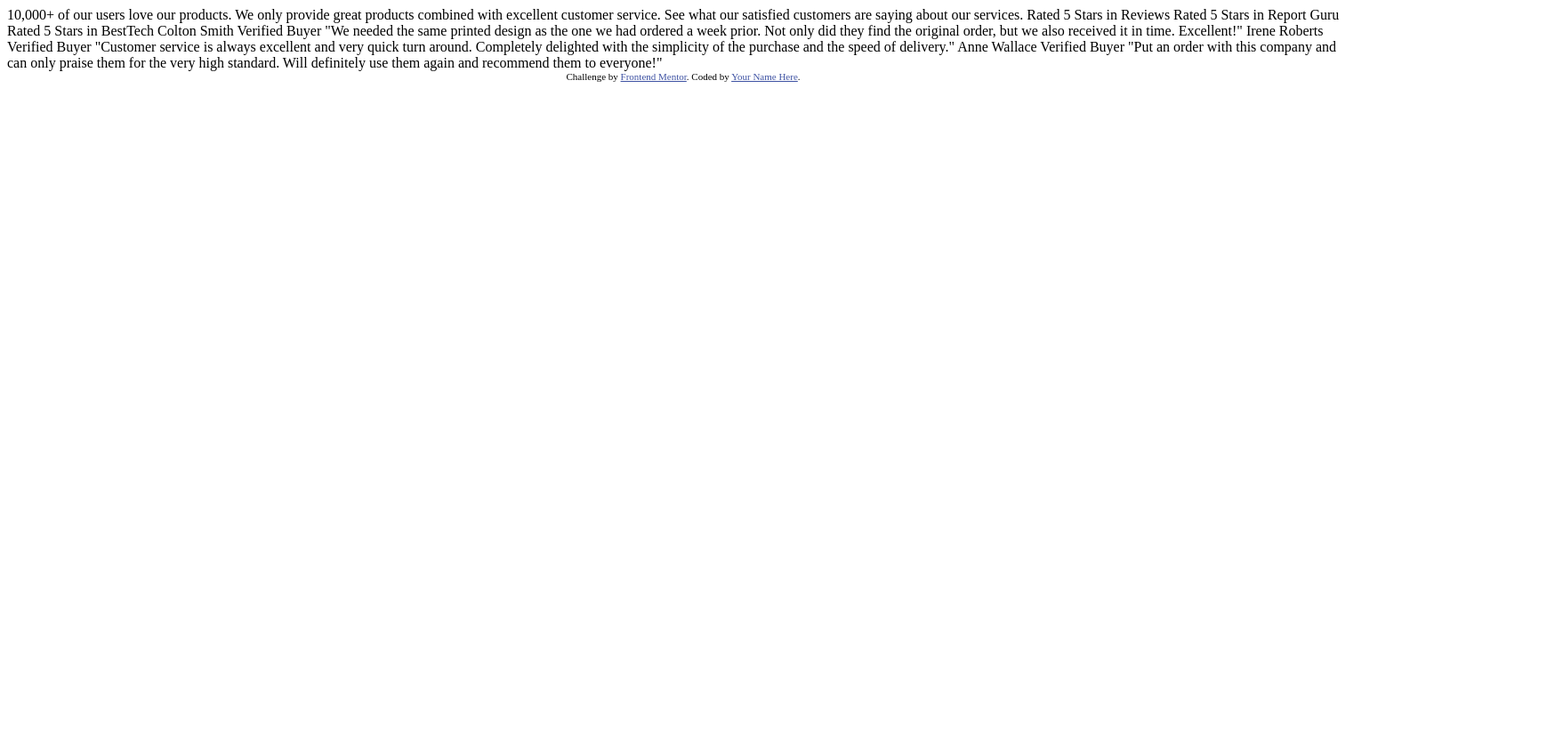
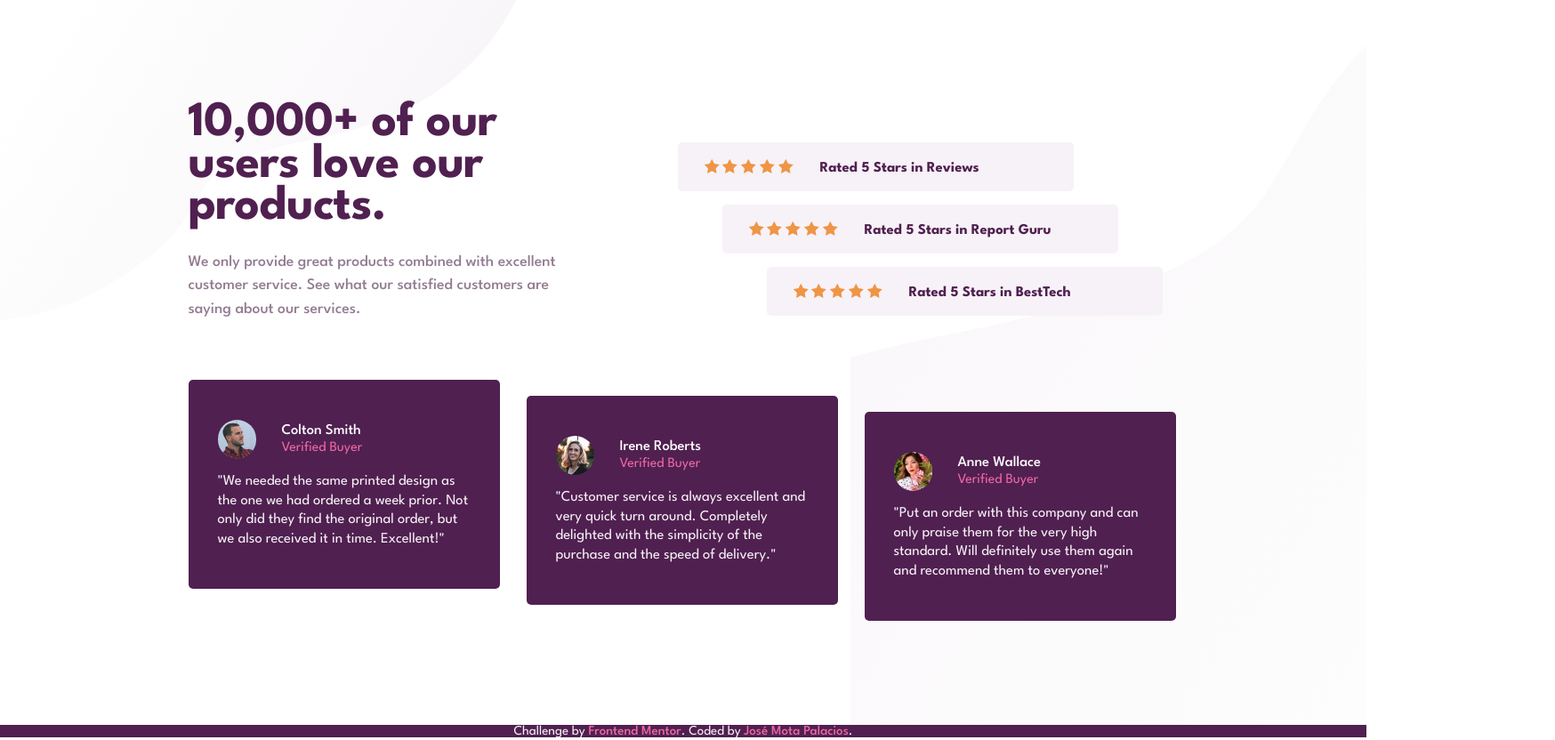
Before and after one commit to JoseMotaPalacios/FEM-entor-desafio5, a plain HTML site: page social-proof-section-master/index.html in a window 1536 px wide. Shown: the whole page at 89% size, 1748 px wide, since content can reach past the window. Before the commit the page ends 800 px from the top, so only its background shows below. Drawn offline with Linux system fonts and the light colour scheme.

Commit message:
Archivos idex.html y styles.css

```diff
--- a/social-proof-section-master/index.html
+++ b/social-proof-section-master/index.html
@@ -3,7 +3,6 @@
   <head>
     <meta charset="UTF-8" />
     <meta name="viewport" content="width=device-width, initial-scale=1.0" />
-    <!-- displays site properly based on user's device -->
 
     <link
       rel="icon"
@@ -11,51 +10,81 @@
       sizes="32x32"
       href="./images/favicon-32x32.png"
     />
+    <link rel="stylesheet" href="styles.css">
 
     <title>Frontend Mentor | Social proof section</title>
 
-    <!-- Feel free to remove these styles or customise in your own stylesheet 👍 -->
-    <style>
-      .attribution {
-        font-size: 11px;
-        text-align: center;
-      }
-      .attribution a {
-        color: hsl(228, 45%, 44%);
-      }
-    </style>
   </head>
   <body>
-    10,000+ of our users love our products.
 
-    We only provide great products combined with excellent customer service.
-    See what our satisfied customers are saying about our services.
+    <main>
+      <section class="section1">
+        <h1>10,000+ of our users love our products.</h1>
+        <p>We only provide great products combined with excellent customer service. See what our satisfied customers are saying about our services.</p>
+      </section>
 
-    Rated 5 Stars in Reviews
-    Rated 5 Stars in Report Guru
-    Rated 5 Stars in BestTech
+      <section class="section2">
+        <div class="section2__container">
+          <div class="section2__stars">
+            <img src="./images/icon-star.svg" alt="star icon">
+            <img src="./images/icon-star.svg" alt="star icon">
+            <img src="./images/icon-star.svg" alt="star icon">
+            <img src="./images/icon-star.svg" alt="star icon">
+            <img src="./images/icon-star.svg" alt="star icon">
+          </div>
+          <p class="section2__rated">Rated 5 Stars in Reviews</p>
+        </div>
+        <div class="section2__container">
+          <div class="section2__stars">
+            <img src="./images/icon-star.svg" alt="star icon">
+            <img src="./images/icon-star.svg" alt="star icon">
+            <img src="./images/icon-star.svg" alt="star icon">
+            <img src="./images/icon-star.svg" alt="star icon">
+            <img src="./images/icon-star.svg" alt="star icon">
+          </div>
+          <p class="section2__rated">Rated 5 Stars in Report Guru</p>
+        </div>
+        <div class="section2__container">
+          <div class="section2__stars">
+            <img src="./images/icon-star.svg" alt="star icon">
+            <img src="./images/icon-star.svg" alt="star icon">
+            <img src="./images/icon-star.svg" alt="star icon">
+            <img src="./images/icon-star.svg" alt="star icon">
+            <img src="./images/icon-star.svg" alt="star icon">
+          </div>
+          <p class="section2__rated">Rated 5 Stars in BestTech</p>
+        </div>
+      </section>
 
-    Colton Smith
-    Verified Buyer
-    "We needed the same printed design as the one we had ordered a week prior.
-    Not only did they find the original order, but we also received it in time.
-    Excellent!"
+      <section class="section3">
+        <div class="section3__container">
+          <img src="./images/image-colton.jpg" alt="Colton Smith">
+          <h4 class="section3__name">Colton Smith</h4>
+          <h4 class="section3__status">Verified Buyer</h4>
+          <p class="section3__opinion">"We needed the same printed design as the one we had ordered a week prior. Not only did they find the original order, but we also received it in time. Excellent!"</p>
+        </div>
+        <div class="section3__container">
+          <img src="./images/image-irene.jpg" alt="Irene Roberts">
+          <h4 class="section3__name">Irene Roberts</h4>
+          <h4 class="section3__status">Verified Buyer</h4>
+          <p class="section3__opinion">"Customer service is always excellent and very quick turn around. Completely delighted with the simplicity of the purchase and the speed of delivery."</p>
+        </div>
+        <div class="section3__container">
+          <img src="./images/image-anne.jpg" alt="Anne Wallace">
+          <h4 class="section3__name">Anne Wallace</h4>
+          <h4 class="section3__status">Verified Buyer</h4>
+          <p class="section3__opinion">"Put an order with this company and can only praise them for the very high standard. Will definitely use them again and recommend them to everyone!"</p>
+        </div>
+      </section>
 
-    Irene Roberts
-    Verified Buyer
-    "Customer service is always excellent and very quick turn around. Completely
-    delighted with the simplicity of the purchase and the speed of delivery."
-
-    Anne Wallace
-    Verified Buyer
-    "Put an order with this company and can only praise them for the very high
-    standard. Will definitely use them again and recommend them to everyone!"
+    </main>
 
     <div class="attribution">
       Challenge by
       <a href="https://www.frontendmentor.io?ref=challenge" target="_blank"
         >Frontend Mentor</a
-      >. Coded by <a href="#">Your Name Here</a>.
+      >. Coded by <a href="#">José Mota Palacios</a>.
     </div>
+
   </body>
 </html>
--- /dev/null
+++ b/social-proof-section-master/styles.css
@@ -0,0 +1,383 @@
+@import url('https://fonts.googleapis.com/css2?family=League+Spartan:wght@400;500;700&display=swap');
+
+:root{
+    --Very-Dark-Magenta: hsl(300, 43%, 22%);
+    --Soft-Pink: hsl(333, 80%, 67%);
+    --Dark-Grayish-Magenta: hsl(303, 10%, 53%);
+    --Light-Grayish-Magenta: hsl(300, 24%, 96%);
+    --White: hsl(0, 0%, 100%);
+}
+
+*{
+    margin: 0;
+    padding: 0;
+    box-sizing: border-box;
+}
+
+/*@media only screen and (min-width:375px) and (max-width:1439px){*/
+
+body{
+    font-family: 'League Spartan', sans-serif;
+    font-size: 15px;
+    background-image: url(./images/bg-pattern-top-mobile.svg), url(./images/bg-pattern-bottom-mobile.svg);
+    background-repeat: no-repeat;
+    background-size: 400px;
+    background-position: top left, bottom right;
+}
+
+main{
+    width: 375px;
+    margin: 80px auto;
+}
+
+.section1{
+    text-align: center;
+    height: 215px;
+}
+
+.section1 h1{
+    color: var(--Very-Dark-Magenta);
+    font-size: 2.7em;
+    font-weight: 700;
+    width: 70%;
+    margin-left: auto;
+    margin-right: auto;
+    line-height: .8em;
+}
+
+.section1 p{
+    color: var(--Dark-Grayish-Magenta);
+    margin-top: 25px;
+    font-size: 1.2em;
+    font-weight: 500;
+    line-height: 1.4em;
+    width: 90%;
+    margin-left: auto;
+    margin-right: auto;
+}
+
+.section2{
+    width: 90%;
+    height: 265px;
+    margin: 45px auto 0;
+}
+
+.section2__container{
+    width: 100%;
+    height: 80px;
+    background-color: var(--Light-Grayish-Magenta);
+    margin-bottom: 15px;
+    border-radius: 5px;
+    display: flex;
+    flex-direction: column;
+    align-items: center;
+}
+
+.section2__stars{
+    margin: 20px auto 10px;
+}
+
+.section2__rated{
+    font-weight: 700;
+    font-size: 1.1em;
+    color: var(--Very-Dark-Magenta);
+}
+
+.section3{
+    width: 90%;
+    height: 780px;
+    margin: 50px auto 100px;
+}
+
+.section3__container{
+    width: 100%;
+    height: 250px;
+    background-color: var(--Very-Dark-Magenta);
+    margin-bottom: 15px;
+    border-radius: 5px;
+    display: grid;
+    grid-template-columns: repeat(2, 1fr);
+    grid-template-rows: repeat(2, 1fr);
+}
+
+.section3__container img{
+    border-radius: 50%;
+    width: 25%;
+    grid-column: 1 / 2;
+    grid-row: 1 / 2;
+    margin-left: 33px;
+    margin-top: 45px;
+}
+
+.section3__name{
+    font-weight: 500;
+    font-size: 1.1em;
+    color: var(--White);
+    grid-column: 2 / 3;
+    grid-row: 2 / 3;
+    margin-left: -70px;
+    margin-top: -60px;
+}
+
+.section3__status{
+    font-weight: 400;
+    font-size: 1.05em;
+    color: var(--Soft-Pink);
+    grid-column: 2 / 3;
+    grid-row: 2 / 3;
+    margin-left: -70px;
+    margin-top: -40px;
+}
+
+.section3__opinion{
+    font-weight: 400;
+    font-size: 1.1em;
+    color: var(--Light-Grayish-Magenta);
+    line-height: 1.3em;
+    grid-column: 1 / 3;
+    grid-row: 2 / 3;
+    width: 79%;
+    margin-left: 33px;
+    margin-bottom: 35px;
+}
+
+.attribution {
+    font-size: 15px;
+    text-align: center;
+    background-color: var(--Very-Dark-Magenta);
+    color: var(--Light-Grayish-Magenta);
+}
+.attribution a {
+    color: var(--Soft-Pink);
+    text-decoration: none;
+    font-weight: 500;
+}
+
+.attribution a:hover{
+    background-color: var(--Soft-Pink);
+    color: var(--Very-Dark-Magenta);
+}
+
+/*}*/
+
+@media only screen and (min-width:1440px) {
+
+    body{
+        font-family: 'League Spartan', sans-serif;
+        font-size: 15px;
+        background-image: url(./images/bg-pattern-top-mobile.svg), url(./images/bg-pattern-bottom-mobile.svg);
+        background-repeat: no-repeat;
+        background-size: 580px;
+        background-position: top left, bottom right;
+    }
+
+    main{
+        width: 1113px;
+        height: 585px;
+        margin: 115px auto;
+        display: grid;
+        grid-template-columns: 415px repeat(2, 1fr);
+        grid-template-rows: repeat(2, 1fr);
+    }
+
+    .section1{
+        text-align: left;
+        height: 230px;
+        width: 100%;
+        grid-column: 1 / 2;
+        grid-row: 1 / 2;
+    }
+
+    .section1 h1{
+        color: var(--Very-Dark-Magenta);
+        font-size: 3.7em;
+        font-weight: 700;
+        line-height: .85em;
+        margin-left: 0;
+        width: 100%;
+        letter-spacing: -0.5px;
+    }
+
+    .section1 p{
+        color: var(--Dark-Grayish-Magenta);
+        margin-top: 25px;
+        font-size: 1.18em;
+        font-weight: 500;
+        line-height: 1.5em;
+        margin-left: 0;
+        width: 100%;
+    }
+
+    .section2{
+        width: 100%;
+        grid-column: 2 / 4;
+        grid-row: 1 / 4;
+        position: absolute;
+    }
+
+    .section2__container{
+        width: 445px;
+        height: 55px;
+        background-color: var(--Light-Grayish-Magenta);
+        margin-bottom: 15px;
+        border-radius: 5px;
+        display: flex;
+        flex-direction: row;
+        position: relative;
+        left: 650px;
+    }
+
+    .section2__container:nth-last-of-type(2){
+        width: 445px;
+        height: 55px;
+        background-color: var(--Light-Grayish-Magenta);
+        margin-bottom: 15px;
+        border-radius: 5px;
+        display: flex;
+        flex-direction: row;
+        position: relative;
+        left: 600px;
+    }
+
+    .section2__container:nth-last-of-type(3){
+        width: 445px;
+        height: 55px;
+        background-color: var(--Light-Grayish-Magenta);
+        margin-bottom: 15px;
+        border-radius: 5px;
+        display: flex;
+        flex-direction: row;
+        position: relative;
+        left: 550px;
+    }
+
+    .section2__stars{
+        margin-left: 30px;
+        margin-bottom: 19px;
+        margin-top: 21px;
+        margin-right: 0;
+    }
+
+    .section2__rated{
+        font-weight: 700;
+        font-size: 1.1em;
+        color: var(--Very-Dark-Magenta);
+        margin-bottom: 19px;
+        margin-top: 21px;
+        margin-left: 30px;
+    }
+
+
+    .section3{
+        width: 100%;
+        height: 780px;
+        grid-column: 1 / 4;
+        grid-row: 2 / 5;
+        display: flex;
+        flex-direction: row;
+    }
+
+    .section3__container{
+        width: 350px;
+        height: 235px;
+        background-color: var(--Very-Dark-Magenta);
+        border-radius: 5px;
+        display: grid;
+        grid-template-columns: repeat(2, 1fr);
+        grid-template-rows: repeat(2, 1fr);
+    }
+
+    .section3__container:nth-of-type(1){
+        width: 350px;
+        height: 235px;
+        background-color: var(--Very-Dark-Magenta);
+        border-radius: 5px;
+        display: grid;
+        grid-template-columns: repeat(2, 1fr);
+        grid-template-rows: repeat(2, 1fr);
+        margin-right: 30px;
+        margin-top: 32px;
+    }
+
+    .section3__container:nth-of-type(2){
+        width: 350px;
+        height: 235px;
+        background-color: var(--Very-Dark-Magenta);
+        border-radius: 5px;
+        display: grid;
+        grid-template-columns: repeat(2, 1fr);
+        grid-template-rows: repeat(2, 1fr);
+        margin-right: 30px;
+        margin-top: 50px;
+    }
+
+    .section3__container:nth-of-type(3){
+        width: 350px;
+        height: 235px;
+        background-color: var(--Very-Dark-Magenta);
+        border-radius: 5px;
+        display: grid;
+        grid-template-columns: repeat(2, 1fr);
+        grid-template-rows: repeat(2, 1fr);
+        margin-top: 68px;
+    }
+
+    .section3__container img{
+        border-radius: 50%;
+        width: 25%;
+        grid-column: 1 / 2;
+        grid-row: 1 / 2;
+        margin-left: 33px;
+        margin-top: 45px;
+    }
+
+    .section3__name{
+        font-weight: 500;
+        font-size: 1.1em;
+        color: var(--White);
+        grid-column: 2 / 3;
+        grid-row: 2 / 3;
+        margin-left: -70px;
+        margin-top: -55px;
+    }
+
+    .section3__status{
+        font-weight: 400;
+        font-size: 1.05em;
+        color: var(--Soft-Pink);
+        grid-column: 2 / 3;
+        grid-row: 2 / 3;
+        margin-left: -70px;
+        margin-top: -35px;
+    }
+
+    .section3__opinion{
+        font-weight: 400;
+        font-size: 1.1em;
+        color: var(--Light-Grayish-Magenta);
+        line-height: 1.3em;
+        grid-column: 1 / 3;
+        grid-row: 2 / 3;
+        width: 83%;
+        margin-left: 33px;
+        margin-bottom: 45px;
+    }
+
+    .attribution {
+        font-size: 15px;
+        text-align: center;
+        background-color: var(--Very-Dark-Magenta);
+        color: var(--Light-Grayish-Magenta);
+    }
+    .attribution a {
+        color: var(--Soft-Pink);
+        text-decoration: none;
+        font-weight: 500;
+    }
+
+    .attribution a:hover{
+        background-color: var(--Soft-Pink);
+        color: var(--Very-Dark-Magenta);
+    }
+
+}
```
